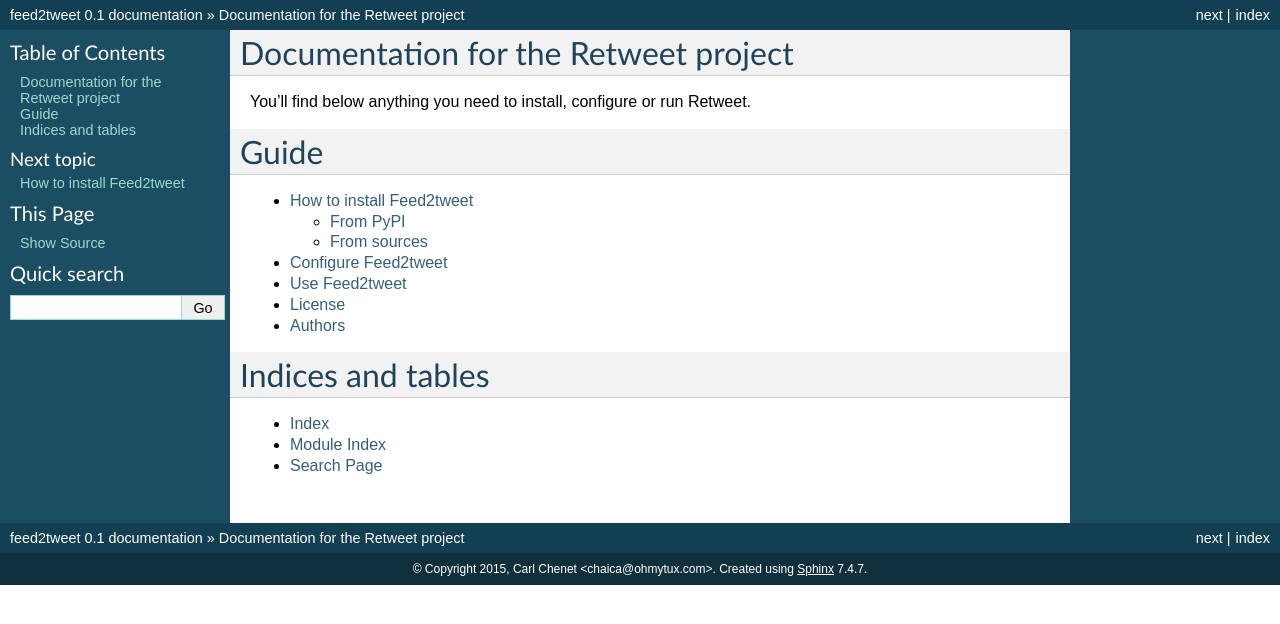
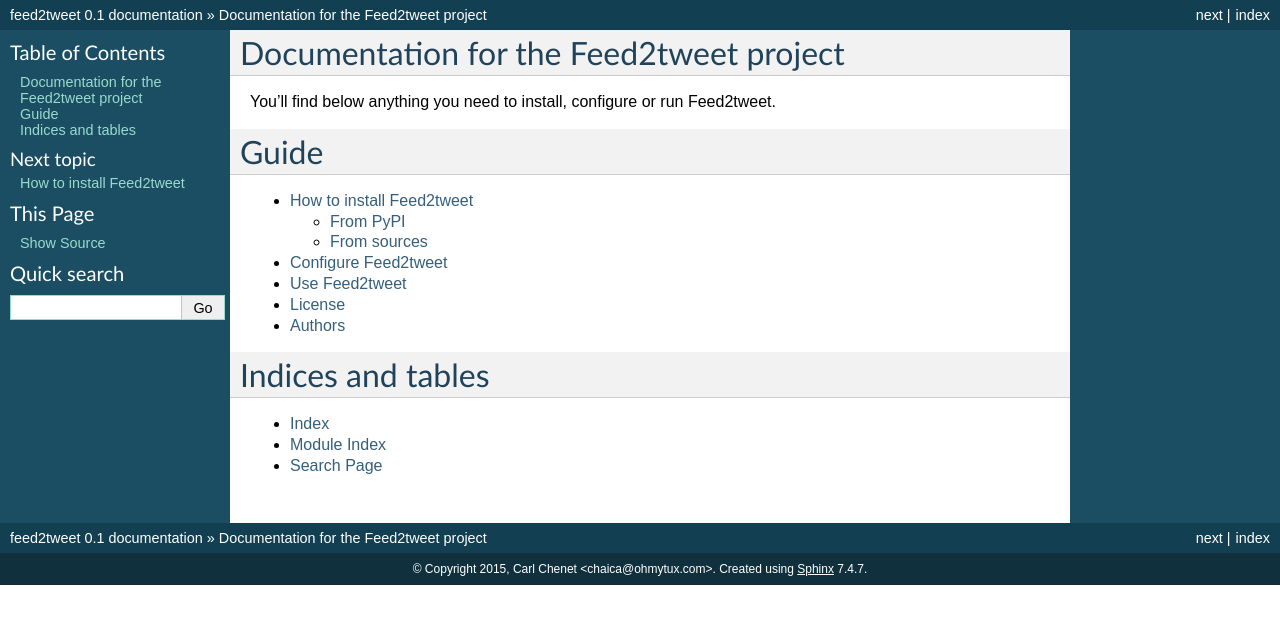
Before and after one commit to anarcat/feed2tweet, a Sphinx documentation site: the page built from docs/source/index.rst, in a window 1280 px wide. Shown: the top 624 px of the page. Built offline with Sphinx 7.4.7, drawn with Linux system fonts in a browser that asks for light colours.

Commit message:
fix name of the projects in several places

```diff
--- a/docs/source/index.rst
+++ b/docs/source/index.rst
@@ -1,7 +1,7 @@
-Documentation for the Retweet project
+Documentation for the Feed2tweet project
 ============================================
 
-You'll find below anything you need to install, configure or run Retweet.
+You'll find below anything you need to install, configure or run Feed2tweet.
 
 Guide
 =====
--- a/docs/source/install.rst
+++ b/docs/source/install.rst
@@ -2,7 +2,7 @@
 =========================
 From PyPI
 ^^^^^^^^^
-    $ pip install retweet
+    $ pip install feed2tweet
 
 From sources
 ^^^^^^^^^^^^
@@ -25,9 +25,9 @@
 * Untar the tarball and go to the source directory with the following commands::
 
     $ tar zxvf feed2tweet-0.1.tar.gz
-    $ cd retweet
+    $ cd feed2tweet
 
-* Next, to install Retweet on your computer, type the following command with the root user::
+* Next, to install Feed2tweet on your computer, type the following command with the root user::
 
     $ python setup.py install
     $ # or
--- a/docs/source/use.rst
+++ b/docs/source/use.rst
@@ -2,4 +2,4 @@
 ==============
 After the configuration of Feed2tweet, just launch the following command::
 
-    $ feed2tweet -c /path/to/retweet.ini
+    $ feed2tweet -c /path/to/feed2tweet.ini
```
Also changed, not shown: README.md (+1 -1 lines).
